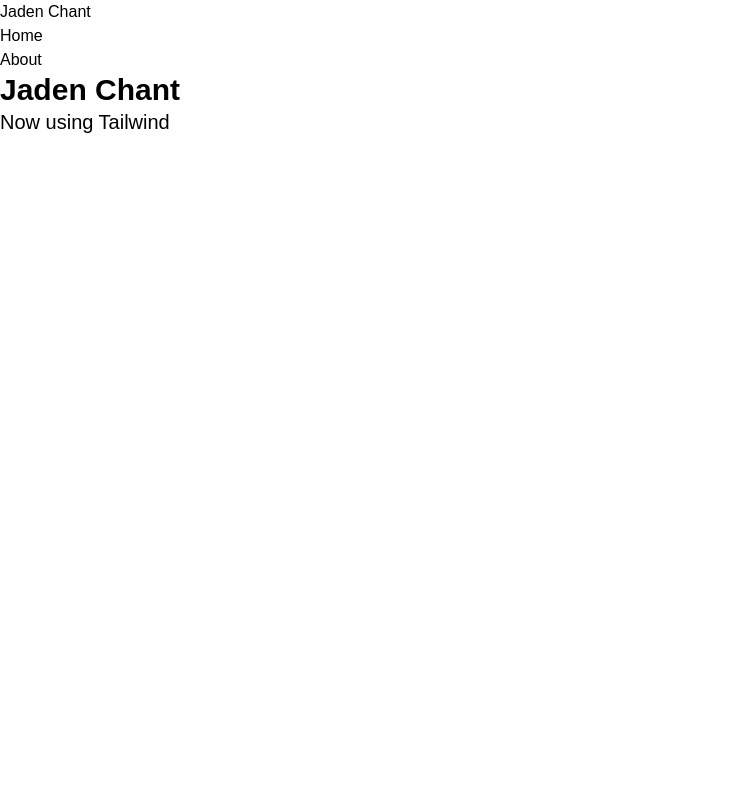
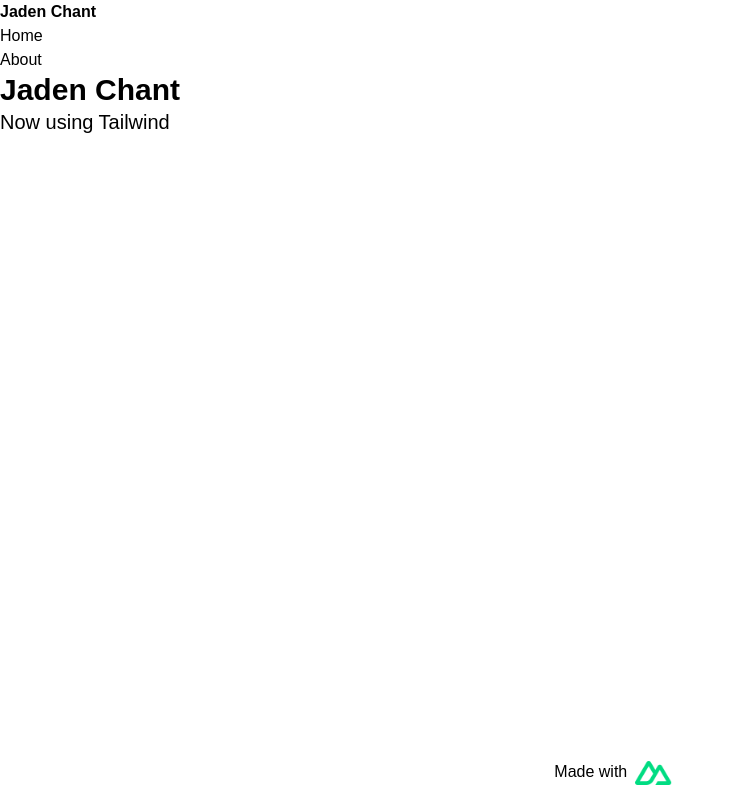
Before and after one commit to jadenchant/jaden-nuxt3.1, a Nuxt app: page / in a window 1280 px wide. Shown: the whole page, without its empty margins (0-735 px from the left). Built offline with nearby package versions, Linux system fonts and the light colour scheme.

Commit message:
added footer

```diff
--- /dev/null
+++ b/components/Footer.vue
@@ -0,0 +1,10 @@
+<template>
+  <div class="absolute bottom-0 p-2 w-full text-center">
+    <p class="inline-block p-2">Made with</p>
+    <NuxtLink to="https://nuxt.com/" target="_blank" class="inline-block">
+      <img src="/img/nuxt.png" alt="Nuxt3 Logo" class="inline-block h-6" />
+    </NuxtLink>
+  </div>
+</template>
+
+<script setup></script>
--- a/components/Header.vue
+++ b/components/Header.vue
@@ -1,3 +1,16 @@
 <template>
-  <div></div>
+  <div>
+    <header class="w-full">
+      <nav class="w-full">
+        <NuxtLink to="/" class="font-bold">Jaden Chant</NuxtLink>
+
+        <ul>
+          <li><NuxtLink to="/">Home</NuxtLink></li>
+          <li><NuxtLink to="/about">About</NuxtLink></li>
+        </ul>
+      </nav>
+    </header>
+  </div>
 </template>
+
+<script setup></script>
--- a/layouts/default.vue
+++ b/layouts/default.vue
@@ -1,18 +1,11 @@
 <template>
   <div>
-    <header>
-      <nav>
-        <NuxtLink to="/">Jaden Chant</NuxtLink>
-
-        <ul>
-          <li><NuxtLink to="/">Home</NuxtLink></li>
-          <li><NuxtLink to="/about">About</NuxtLink></li>
-        </ul>
-      </nav>
-    </header>
-
+    <Header />
     <div>
       <slot />
     </div>
+    <Footer />
   </div>
 </template>
+
+<script setup></script>
--- a/pages/index.vue
+++ b/pages/index.vue
@@ -5,8 +5,4 @@
   </div>
 </template>
 
-<script setup>
-definePageMeta({
-  title: 'Home',
-});
-</script>
+<script setup></script>
--- a/tailwind.config.js
+++ b/tailwind.config.js
@@ -13,7 +13,7 @@ module.exports = {
   },
   extend: {
     fontFamily: {
-      TitilliumWeb: ['TitilliumWeb'],
+      TitilliumWeb: ['TitilliumWeb', 'sans-serif'],
     },
   },
   plugins: [],
```
Also changed, not shown: public/img/nuxt.png (added), public/robots.txt (added), 1 other file (tests, documents, lock files or other folders).
